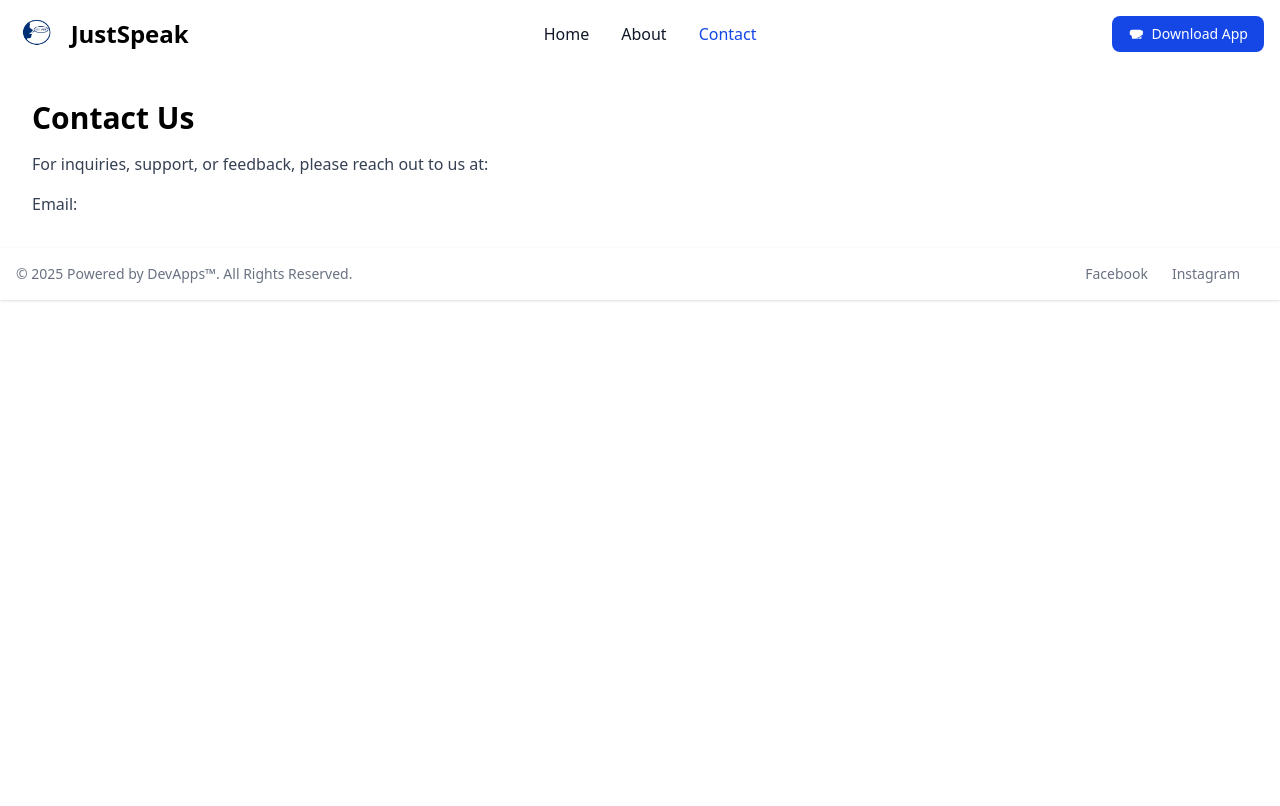
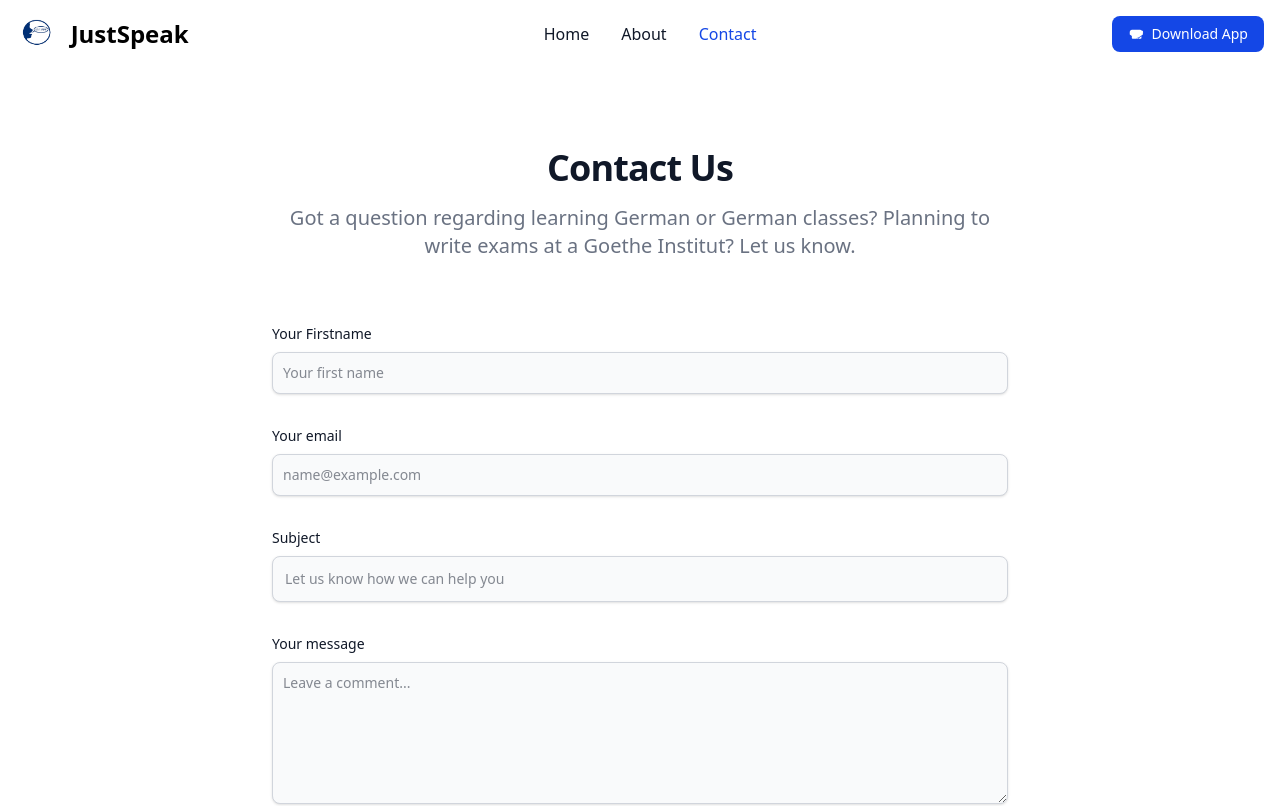
Before and after one commit to ArthurSven/justSpeak-online, a Vue app: page /contact in a window 1280 px wide. Shown: the top 806 px of the page. Built offline with nearby package versions, Linux system fonts and the light colour scheme.

Commit message:
Built the about page and the contact page, testimonials remaining

```diff
--- a/src/pages/About.vue
+++ b/src/pages/About.vue
@@ -5,13 +5,42 @@ export default {
 </script>
 
 <template>
-    <section class = "ma max-w-screen-xl mx-auto p-4">
-        <h1 class="text-3xl font-bold mb-4">About Us</h1>
-        <p class="text-gray-700 dark:text-gray-300">
-            JustSpeak is dedicated to providing the best language learning experience. Our mission is to empower individuals through language education, fostering communication and understanding across cultures.
-        </p>
-        <p class="mt-4 text-gray-700 dark:text-gray-300">
-            Join us on this journey to master new languages and connect with the world!
-        </p>
-        </section>
+    <section class="bg-white">
+    <div class="gap-16 items-center py-8 px-4 mx-auto max-w-screen-xl lg:grid lg:grid-cols-2 lg:py-16 lg:px-6">
+        <div class="font-light text-gray-500 sm:text-lg dark:text-gray-400">
+            <h2 class="mb-4 text-4xl tracking-tight font-extrabold text-gray-900">Frustration is an opportunity knocking</h2>
+            <p class="mb-4">JustSpeak was born out of purpose, frustration and passion. Tired of learning German without direction and provision, just raw passion and God given vision while in Malawi. </p>
+            <p>JustSpeak serves as the bridge for many Malawians and other nationalities to learn German for a very affordable fee. Coming from Malawi, forex is a hassle to find, traveling to Tanzania and Zimbabwe
+                is tiresome and costs so much. JustSpeak was launched to ensure people find direction in the learning process, saving people a decade of learning German alone like Arthur did.
+            </p>
+        </div>
+        <div class="grid grid-cols-2 gap-4 mt-8">
+            <img class="w-full rounded-lg" src="https://flowbite.s3.amazonaws.com/blocks/marketing-ui/content/office-long-2.png" alt="office content 1">
+            <img class="mt-4 w-full lg:mt-10 rounded-lg" src="https://flowbite.s3.amazonaws.com/blocks/marketing-ui/content/office-long-1.png" alt="office content 2">
+        </div>
+    </div>
+</section>
+
+    <section class="bg-gray-50">
+        <div class="py-8 px-4 mx-auto max-w-screen-xl lg:py-16">
+            <h2 class="mb-8 text-4xl tracking-tight font-extrabold text-gray-900 dark:text-white">Our Team</h2>
+            <div class="grid md:grid-cols-3 gap-8">
+                <div class="bg-white dark:bg-gray-700 border border-gray-200 dark:border-gray-600 rounded-lg p-6">
+                    <img class="w-full h-48 object-cover rounded-t-lg mb-4" src="https://flowbite.s3.amazonaws.com/blocks/marketing-ui/content/team-member-1.jpg" alt="Team Member 1">
+                    <h3 class="text-xl font-semibold text-gray-900 dark:text-white mb-2">Arthur Msiska</h3>
+                    <p class="text-gray-500 dark:text-gray-400">Founder & German teacher</p>
+                </div>
+                <!-- <div class="bg-white dark:bg-gray-700 border border-gray-200 dark:border-gray-600 rounded-lg p-6">
+                    <img class="w-full h-48 object-cover rounded-t-lg mb-4" src="https://flowbite.s3.amazonaws.com/blocks/marketing-ui/content/team-member-2.jpg" alt="Team Member 2">
+                    <h3 class="text-xl font-semibold text-gray-900 dark:text-white mb-2">Jane Smith</h3>
+                    <p class="text-gray-500 dark:text-gray-400">CTO</p>
+                </div>
+                <div class="bg-white dark:bg-gray-700 border border-gray-200 dark:border-gray-600 rounded-lg p-6">
+                    <img class="w-full h-48 object-cover rounded-t-lg mb-4" src="https://flowbite.s3.amazonaws.com/blocks/marketing-ui/content/team-member-3.jpg" alt="Team Member 3">
+                    <h3 class="text-xl font-semibold text-gray-900 dark:text-white mb-2">Alice Johnson</h3>
+                    <p class="text-gray-500 dark:text-gray-400">Lead Designer</p>
+                </div> -->
+            </div>
+        </div>
+    </section>
 </template>
--- a/src/pages/Contact.vue
+++ b/src/pages/Contact.vue
@@ -1,17 +1,106 @@
 <script>
 export default {
-  name: 'Contact'
+  name: 'Contact',
+  data() {
+    return {
+      formData: {
+        firstname: '',
+        email: '',
+        subject: '',
+        message: ''
+      }
+    }
+  },
+  methods: {
+    submitForm() {
+      const emailBody = `
+        Dear JustSpeak Admin,
+
+        My name is ${this.formData.firstname} and I have the following enquiry:
+
+        ${this.formData.message}.
+
+        Kind regards,
+
+        ${this.formData.firstname}
+
+      ` ;
+
+      const mailtoLink = `mailto:mvundomsiska13@gmail.com?subject=${encodeURIComponent(this.formData.subject)}&body=${encodeURIComponent(emailBody)}`;
+
+      window.location.href = mailtoLink;
+
+      // Optional: Reset form after submission
+      this.formData = {
+        firstname: '',
+        email: '',
+        subject: '',
+        message: ''
+      };
+    }
+  }
 }
 </script>
 
 <template>
-    <section class="ma max-w-screen-xl mx-auto p-4">
-        <h1 class="text-3xl font-bold mb-4">Contact Us</h1>
-        <p class="text-gray-700 dark:text-gray-300">
-            For inquiries, support, or feedback, please reach out to us at:
-        </p>
-        <ul class="mt-4 text-gray-700 dark:text-gray-300">
-            <li>Email:</li>
-        </ul>
-        </section>
+  <section class="bg-white dark:bg-gray-900">
+    <div class="py-8 lg:py-16 px-4 mx-auto max-w-screen-md">
+      <h2 class="mb-4 text-4xl tracking-tight font-extrabold text-center text-gray-900 dark:text-white">Contact Us</h2>
+      <p class="mb-8 lg:mb-16 font-light text-center text-gray-500 dark:text-gray-400 sm:text-xl">
+        Got a question regarding learning German or German classes? Planning to write exams at a Goethe Institut? Let us know.
+      </p>
+      <form @submit.prevent="submitForm" class="space-y-8">
+        <div>
+          <label for="firstname" class="block mb-2 text-sm font-medium text-gray-900 dark:text-gray-300">Your Firstname</label>
+          <input
+            v-model="formData.firstname"
+            type="text"
+            id="firstname"
+            class="shadow-sm bg-gray-50 border border-gray-300 text-gray-900 text-sm rounded-lg focus:ring-primary-500 focus:border-primary-500 block w-full p-2.5 dark:bg-gray-700 dark:border-gray-600 dark:placeholder-gray-400 dark:text-white dark:focus:ring-primary-500 dark:focus:border-primary-500 dark:shadow-sm-light"
+            placeholder="Your first name"
+            required
+          >
+        </div>
+        <div>
+          <label for="email" class="block mb-2 text-sm font-medium text-gray-900 dark:text-gray-300">Your email</label>
+          <input
+            v-model="formData.email"
+            type="email"
+            id="email"
+            class="shadow-sm bg-gray-50 border border-gray-300 text-gray-900 text-sm rounded-lg focus:ring-primary-500 focus:border-primary-500 block w-full p-2.5 dark:bg-gray-700 dark:border-gray-600 dark:placeholder-gray-400 dark:text-white dark:focus:ring-primary-500 dark:focus:border-primary-500 dark:shadow-sm-light"
+            placeholder="name@example.com"
+            required
+          >
+        </div>
+        <div>
+          <label for="subject" class="block mb-2 text-sm font-medium text-gray-900 dark:text-gray-300">Subject</label>
+          <input
+            v-model="formData.subject"
+            type="text"
+            id="subject"
+            class="block p-3 w-full text-sm text-gray-900 bg-gray-50 rounded-lg border border-gray-300 shadow-sm focus:ring-primary-500 focus:border-primary-500 dark:bg-gray-700 dark:border-gray-600 dark:placeholder-gray-400 dark:text-white dark:focus:ring-primary-500 dark:focus:border-primary-500 dark:shadow-sm-light"
+            placeholder="Let us know how we can help you"
+            required
+          >
+        </div>
+        <div class="sm:col-span-2">
+          <label for="message" class="block mb-2 text-sm font-medium text-gray-900 dark:text-gray-400">Your message</label>
+          <textarea
+            v-model="formData.message"
+            id="message"
+            rows="6"
+            class="block p-2.5 w-full text-sm text-gray-900 bg-gray-50 rounded-lg shadow-sm border border-gray-300 focus:ring-primary-500 focus:border-primary-500 dark:bg-gray-700 dark:border-gray-600 dark:placeholder-gray-400 dark:text-white dark:focus:ring-primary-500 dark:focus:border-primary-500"
+            placeholder="Leave a comment..."
+            required
+          ></textarea>
+        </div>
+        <button
+          type="submit"
+          class="py-3 px-5 text-sm font-medium text-center text-white rounded-lg bg-primary-700 sm:w-fit hover:bg-primary-800 focus:ring-4 focus:outline-none focus:ring-primary-300 dark:bg-primary-600 dark:hover:bg-primary-700 dark:focus:ring-primary-800"
+        >
+          Send message
+        </button>
+      </form>
+    </div>
+  </section>
 </template>
```
